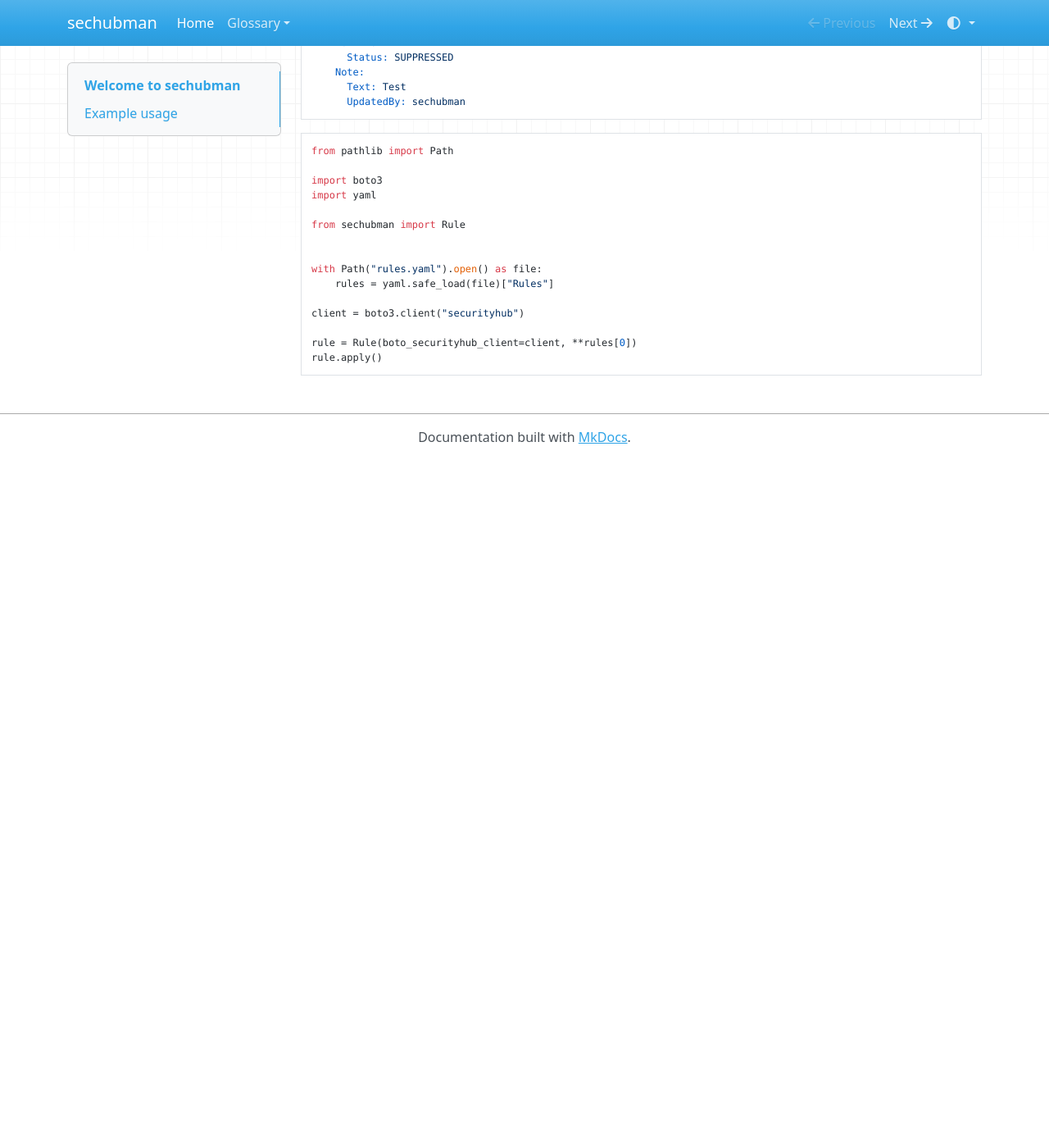
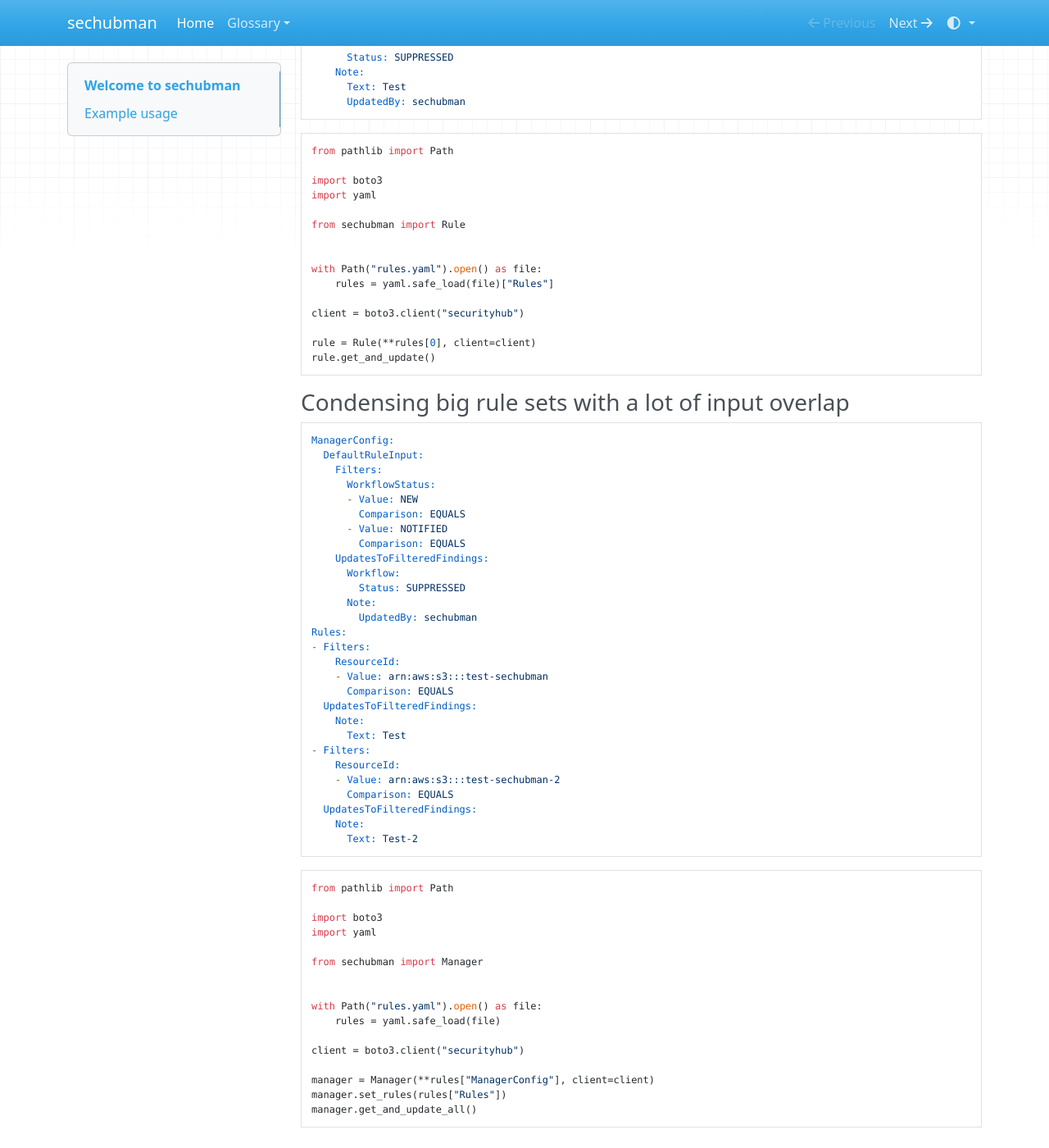
Before and after one commit to carlovoSBP/sechubman, an MkDocs documentation site: the page built from docs/index.md, in a window 1280 px wide and 1400 px high, scrolled down 649 px. Shown: the whole window at 82% size. Built offline with MkDocs 1.6.1, drawn with Linux system fonts in a browser that asks for light colours; nearby versions of some CDN libraries; before the commit the page ends 1210 px from its top, so only the background shows below that.

Commit message:
feat: condense rule files with a lot of repetition via a rule creation manager

````diff
--- a/docs/index.md
+++ b/docs/index.md
@@ -52,6 +52,58 @@ with Path("rules.yaml").open() as file:
 
 client = boto3.client("securityhub")
 
-rule = Rule(boto_securityhub_client=client, **rules[0])
-rule.apply()
+rule = Rule(**rules[0], client=client)
+rule.get_and_update()
 ```
+
+### Condensing big rule sets with a lot of input overlap
+
+```yaml
+ManagerConfig:
+  DefaultRuleInput:
+    Filters:
+      WorkflowStatus:
+      - Value: NEW
+        Comparison: EQUALS
+      - Value: NOTIFIED
+        Comparison: EQUALS
+    UpdatesToFilteredFindings:
+      Workflow:
+        Status: SUPPRESSED
+      Note:
+        UpdatedBy: sechubman
+Rules:
+- Filters:
+    ResourceId:
+    - Value: arn:aws:s3:::test-sechubman
+      Comparison: EQUALS
+  UpdatesToFilteredFindings:
+    Note:
+      Text: Test
+- Filters:
+    ResourceId:
+    - Value: arn:aws:s3:::test-sechubman-2
+      Comparison: EQUALS
+  UpdatesToFilteredFindings:
+    Note:
+      Text: Test-2
+```
+
+```Python
+from pathlib import Path
+
+import boto3
+import yaml
+
+from sechubman import Manager
+
+
+with Path("rules.yaml").open() as file:
+    rules = yaml.safe_load(file)
+
+client = boto3.client("securityhub")
+
+manager = Manager(**rules["ManagerConfig"], client=client)
+manager.set_rules(rules["Rules"])
+manager.get_and_update_all()
+```
--- a/src/sechubman/__init__.py
+++ b/src/sechubman/__init__.py
@@ -6,6 +6,7 @@ from .boto_utils import (
     stub_boto_client,
     validate_call_params,
 )
+from .manager import Manager
 from .rule import Rule
 from .sechubman import validate_filters, validate_updates
 from .utils import (
@@ -18,6 +19,7 @@ from .utils import (
 
 __all__ = [
     "BotoStubCall",
+    "Manager",
     "Rule",
     "TimeRange",
     "are_keys_in_collection",
````
Also changed, not shown: docs/glossary/index.md (+2 -0 lines), 5 other files.
